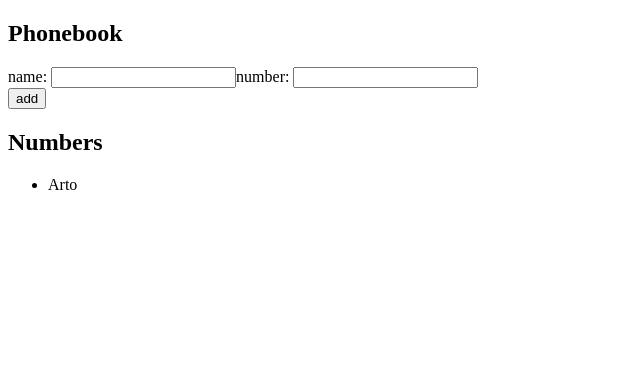
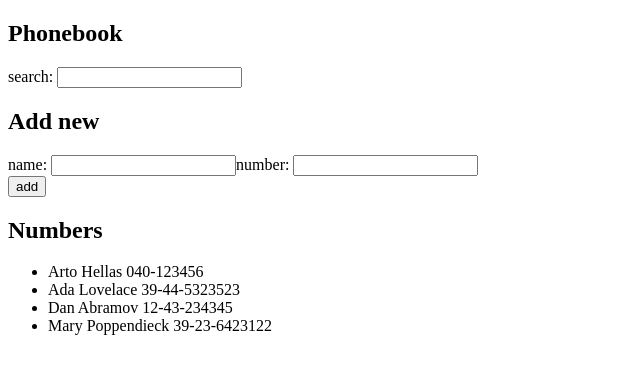
Before and after one commit to EnkiEnki77/fo-part1, a React (Create React App) app: page / in a window 1280 px wide. Shown: the top 374 px of the page, without its empty margins (0-640 px from the left). Built offline with nearby package versions, Linux system fonts and the light colour scheme.

Commit message:
part 2 exercise 9

```diff
--- a/src/components/PhonebookProj.js
+++ b/src/components/PhonebookProj.js
@@ -2,9 +2,14 @@ import React, { useState } from 'react'
 
 const PhonebookProj = () => {
     const [persons, setPersons] = useState([
-        {name: 'Arto', id: generateId()}
-    ])
+        { name: 'Arto Hellas', number: '040-123456', id: 1 },
+        { name: 'Ada Lovelace', number: '39-44-5323523', id: 2 },
+        { name: 'Dan Abramov', number: '12-43-234345', id: 3 },
+        { name: 'Mary Poppendieck', number: '39-23-6423122', id: 4 }
+      ])
+    const [personsFiltered, setPersonsFiltered] = useState([])
     const [newPerson, setNewName] = useState({name: '', number: ''})
+    const [searchVal, setSearchVal] = useState('')
 
     function handlePhoneForm(event){
         event.preventDefault()
@@ -33,6 +38,15 @@ const PhonebookProj = () => {
         setNewName({...newPerson, [name]: value})
     }
 
+    function handleSearchInput(event){
+        const {value} = event.target
+        const filtered = persons.filter(p => p.name.toLowerCase() == value.toLowerCase())
+        console.log(filtered)
+
+        setSearchVal(value)
+        setPersonsFiltered(filtered)
+    }
+
     function generateId(){
         const id = Math.floor(Math.random() * 1000000000)
 
@@ -42,6 +56,10 @@ const PhonebookProj = () => {
   return (
     <div>
       <h2>Phonebook</h2>
+      <label>
+        search: <input value={searchVal} onChange={handleSearchInput}/>
+      </label>
+      <h2>Add new</h2>
       <form onSubmit={handlePhoneForm}>
         <div>
           name: <input name='name' value={newPerson.name} onChange={handleNameInput}/>
@@ -52,11 +70,20 @@ const PhonebookProj = () => {
         </div>
       </form>
       <h2>Numbers</h2>
-      <ul>
-        {persons.map(p => {
-            return <li key={p.id}>{p.name}</li>
-        })}
-      </ul>
+      {searchVal.length == 0 ?
+        <ul>
+            {persons.map(p => {
+                return <li key={p.id}>{p.name} {p.number}</li>
+            })}
+        </ul>
+        :
+        <ul>
+            {personsFiltered.map(p => {
+                return <li key={p.id}>{p.name} {p.number}</li>
+            })}
+        </ul>
+      }
+
     </div>
   )
 }
```
